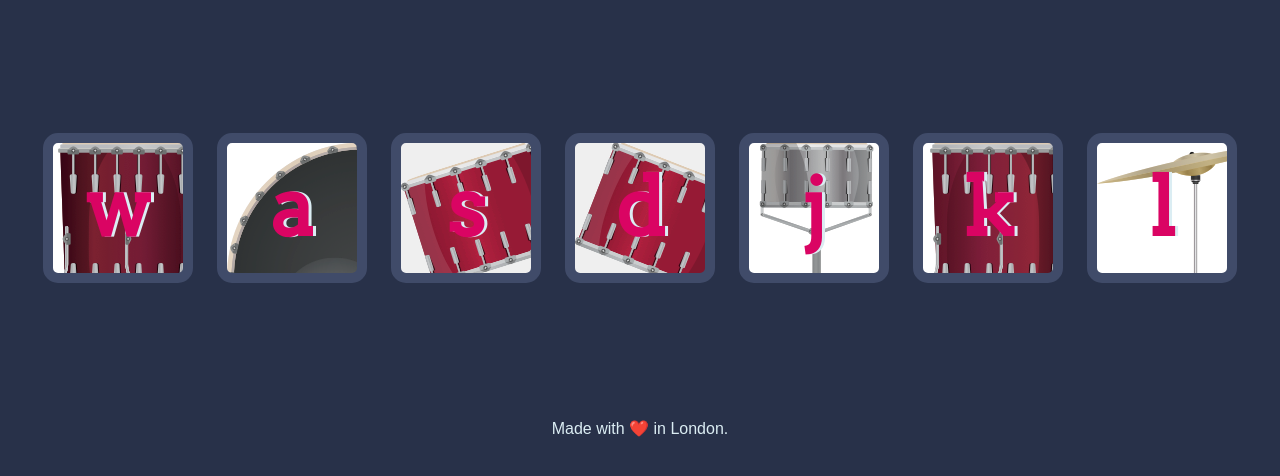
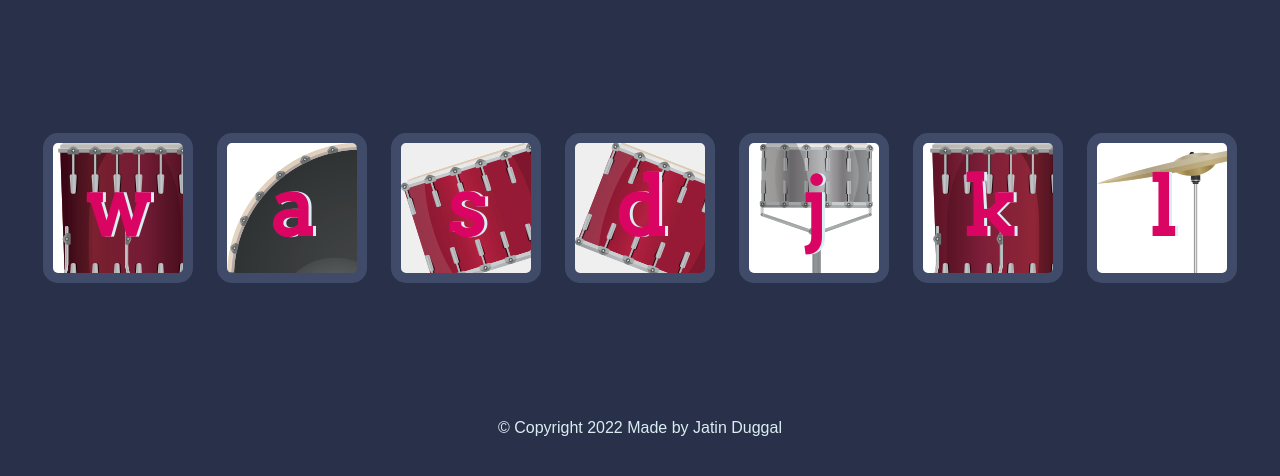
Before and after one commit to mrjatinduggal/Drum-kit, a plain HTML site: page index.html in a window 1280 px wide. Shown: the part 156-632 px from the top of the page. Drawn offline with Linux system fonts and the light colour scheme.

Commit message:
Add files via upload

```diff
--- a/index.html
+++ b/index.html
@@ -22,7 +22,7 @@
       <button class="l drum">l</button>
     </div>
 
-    <footer>Made with ❤️ in London.</footer>
+    <footer>&copy; Copyright 2022 Made by Jatin Duggal</footer>
 
 
     <script src="index.js"></script>
```
